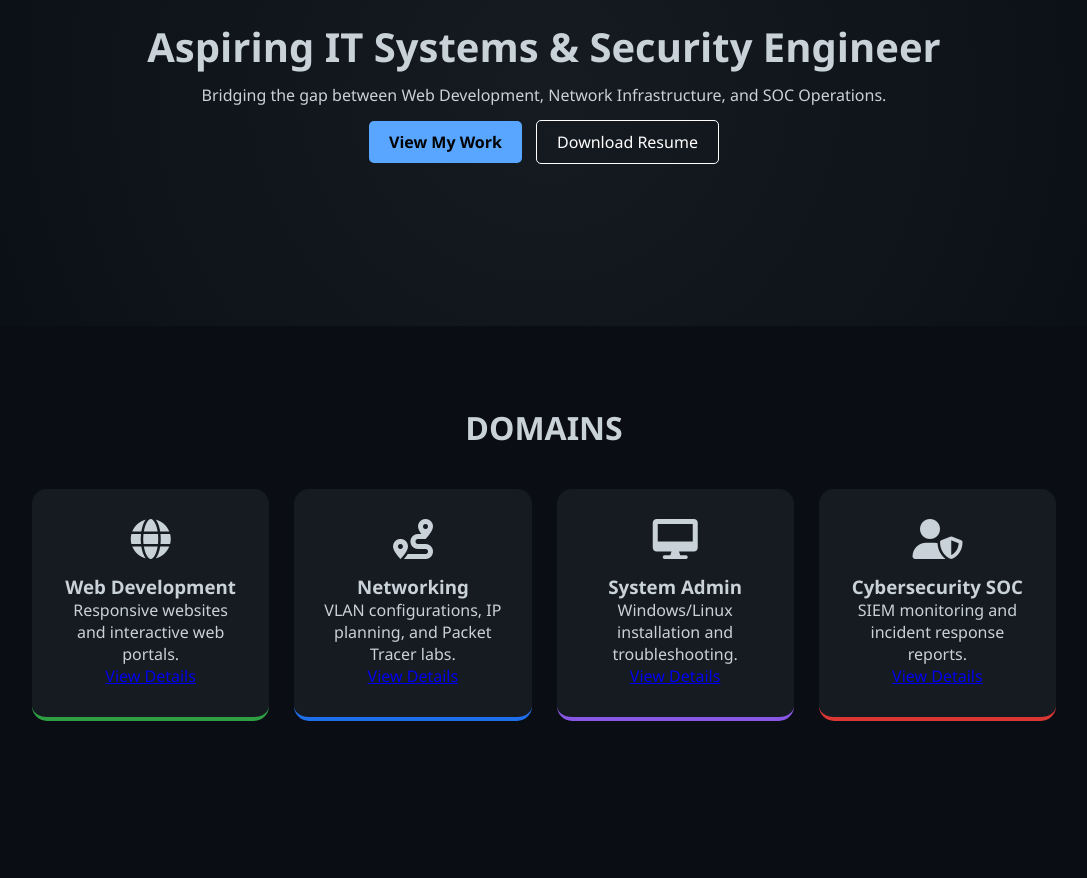
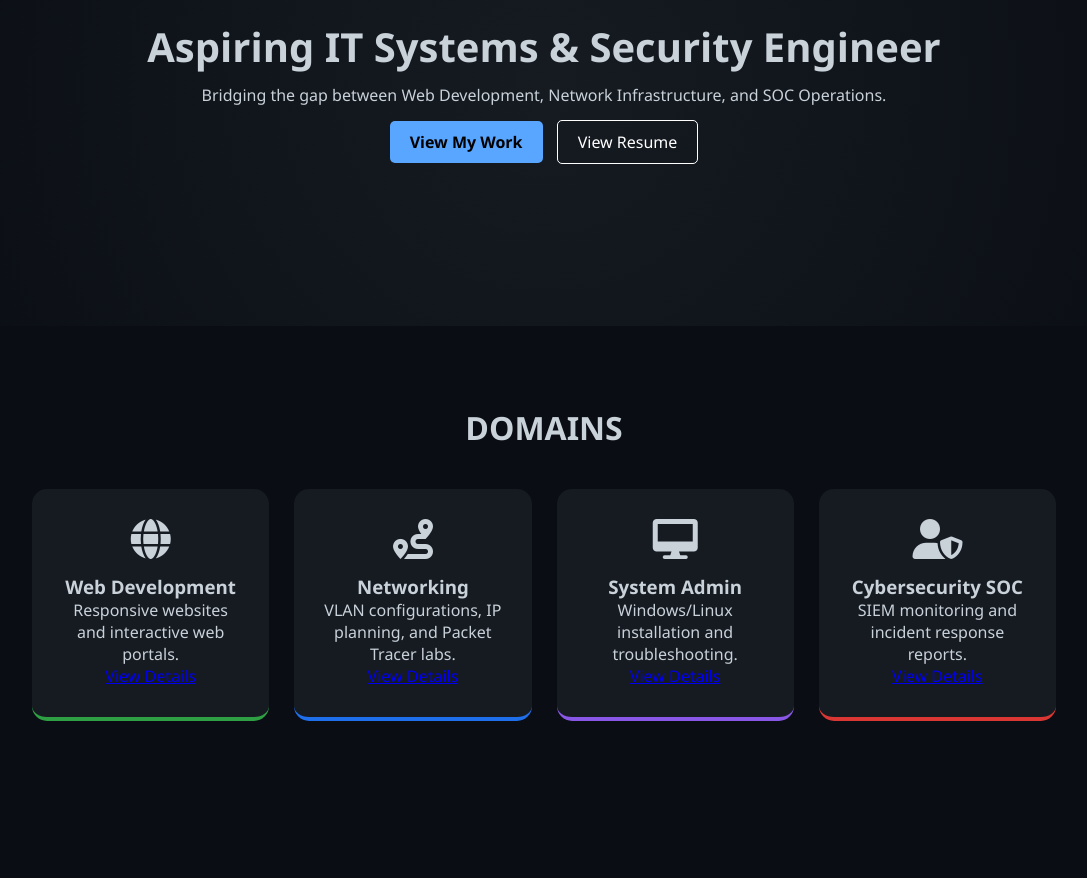
Before and after one commit to 22bit225/Mahendiran_Portfolio, a plain HTML site: page index.html in a window 1280 px wide. Shown: the part 2800-3678 px from the top of the page, without its empty margins (96-1183 px from the left). Drawn offline with Linux system fonts and the light colour scheme.

Commit message:
Edit 1 download resume

```diff
--- a/index.html
+++ b/index.html
@@ -221,7 +221,7 @@ As a fresher, I continuously improve my skills through projects, lab simulations
             <p>Bridging the gap between Web Development, Network Infrastructure, and SOC Operations.</p>
             <div class="hero-btns">
                 <a href="#departments" class="btn-primary">View My Work</a>
-                <a href="./assets/Resume/Mahendiran_Resume.pdf" class="btn-secondary" target="_blank">Download Resume</a>
+                <a href="./assets/Resume/Mahendiran_Resume.pdf" class="btn-secondary" target="_blank" rel="noopener noreferrer">View Resume</a>
             </div>
         </div>
     </header>
```
